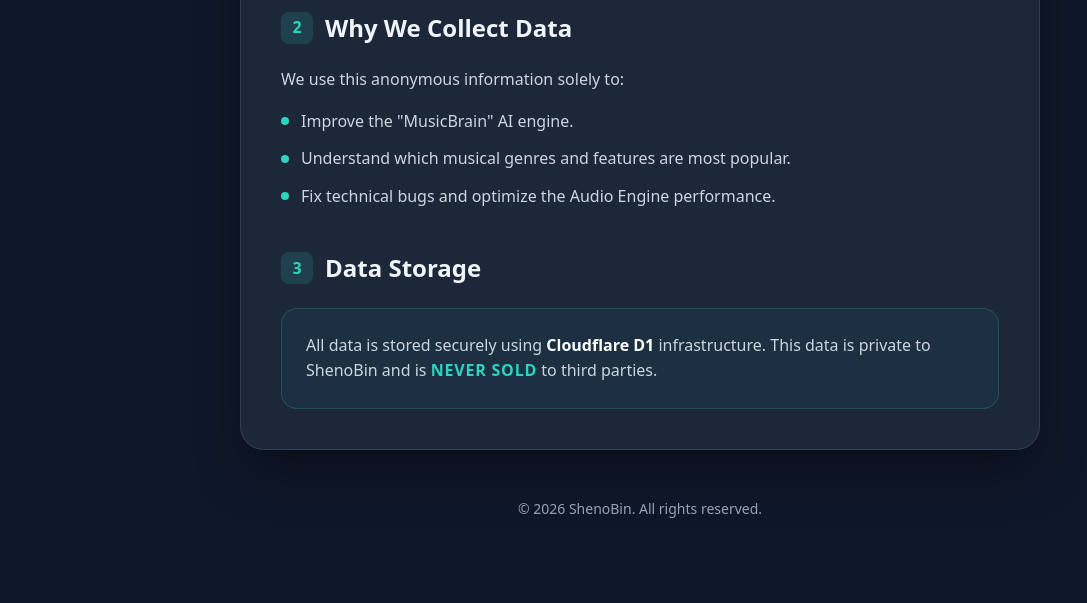
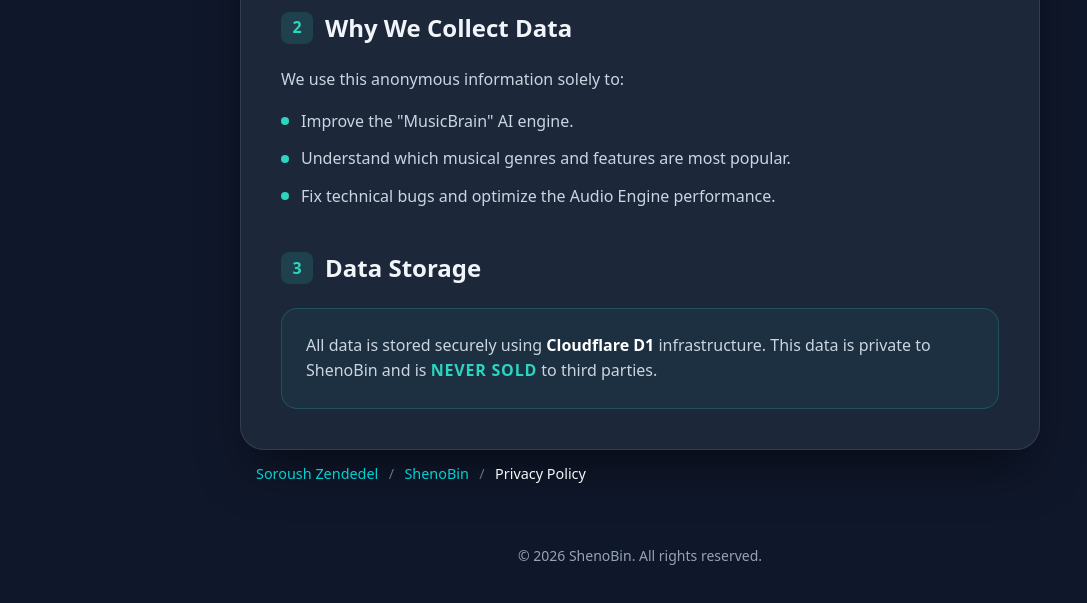
Before and after one commit to soroush-zendedel/shenobin, a browser extension: page privacy.html in a window 1280 px wide. Shown: the part 806-1409 px from the top of the page, without its empty margins (0-1087 px from the left). Before the commit the page ends 1374 px from the top, so only its background shows below. Drawn offline with Linux system fonts and the light colour scheme.

Commit message:
Improve technical SEO and breadcrumbs

```diff
--- /dev/null
+++ b/css/breadcrumbs.css
@@ -0,0 +1,30 @@
+.breadcrumbs {
+  width: min(100% - 2rem, 1160px);
+  margin: 0 auto 1.5rem;
+  color: #aebbc0;
+  font: 500 .9rem/1.6 system-ui, sans-serif;
+}
+
+.breadcrumbs ol {
+  display: flex;
+  flex-wrap: wrap;
+  align-items: center;
+  gap: .35rem .65rem;
+  margin: 0;
+  padding: .75rem 0;
+  list-style: none;
+}
+
+.breadcrumbs li + li::before {
+  content: "/";
+  margin-inline-end: .65rem;
+  color: #60767b;
+}
+
+.breadcrumbs a { color: #00d2d3; text-decoration: none; }
+.breadcrumbs a:hover, .breadcrumbs a:focus-visible { text-decoration: underline; }
+.breadcrumbs [aria-current="page"] { color: #f4f7f8; }
+
+@media (max-width: 640px) {
+  .breadcrumbs { width: min(100% - 1.25rem, 1160px); font-size: .82rem; }
+}
--- a/privacy.html
+++ b/privacy.html
@@ -3,6 +3,11 @@
 <head>
     <meta charset="UTF-8">
     <meta name="viewport" content="width=device-width, initial-scale=1.0">
+    <link rel="canonical" href="https://soroush-zendedel.github.io/shenobin/privacy.html">
+    <link rel="stylesheet" href="css/breadcrumbs.css">
+    <script type="application/ld+json">
+    {"@context":"https://schema.org","@type":"BreadcrumbList","itemListElement":[{"@type":"ListItem","position":1,"name":"Soroush Zendedel","item":"https://soroush-zendedel.github.io/"},{"@type":"ListItem","position":2,"name":"ShenoBin","item":"https://soroush-zendedel.github.io/shenobin/"},{"@type":"ListItem","position":3,"name":"Privacy Policy","item":"https://soroush-zendedel.github.io/shenobin/privacy.html"}]}
+    </script>
     <title>Privacy Policy - ShenoBin</title>
     <style>
         /* Base Styles - No external dependencies */
@@ -282,6 +287,7 @@
                 </div>
             </section>
         </main>
+        <nav class="breadcrumbs" aria-label="Breadcrumb"><ol><li><a href="https://soroush-zendedel.github.io/">Soroush Zendedel</a></li><li><a href="./">ShenoBin</a></li><li aria-current="page">Privacy Policy</li></ol></nav>
 
         <!-- Footer Section -->
         <footer>
```
Also changed, not shown: about.html (+5 -0 lines), fa/about.html (+5 -0 lines), sitemap.xml (+5 -5 lines), README.md.
